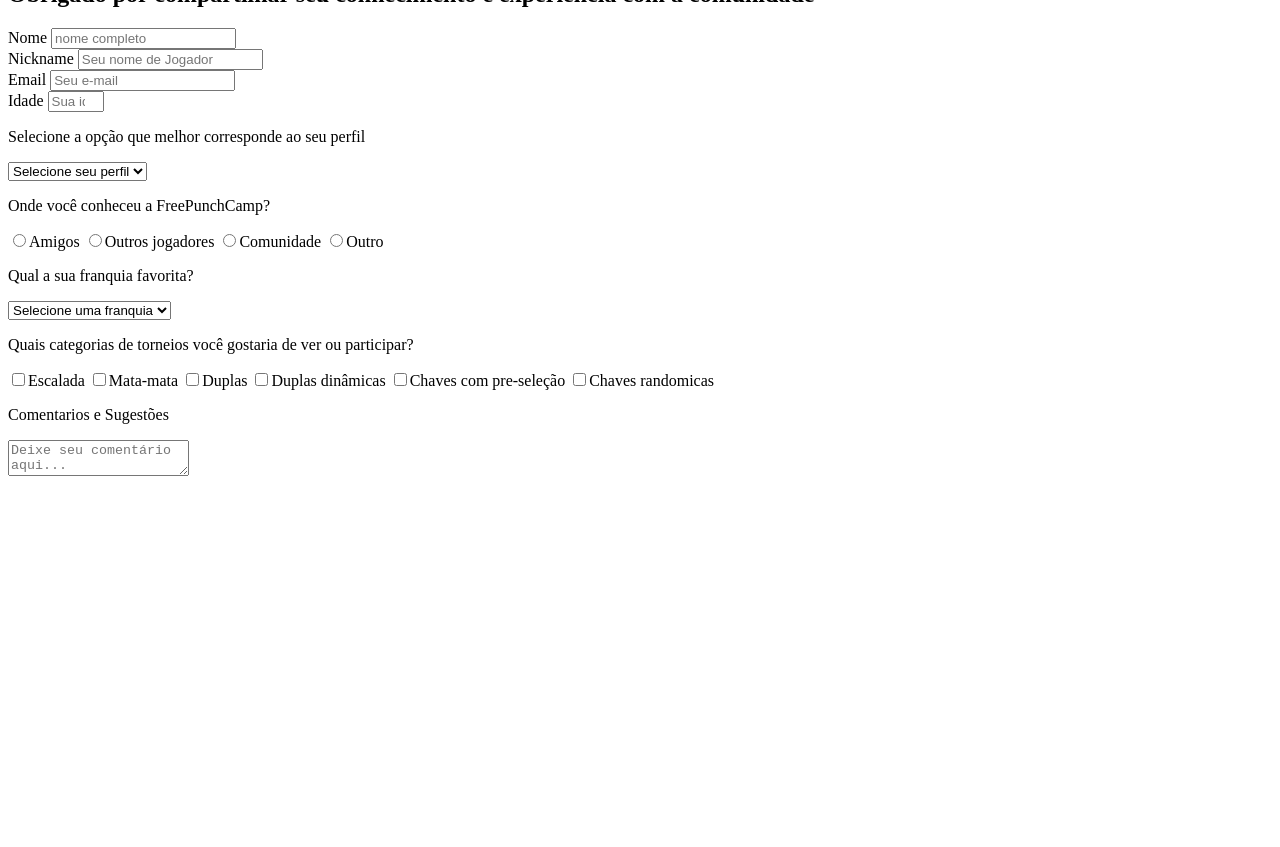
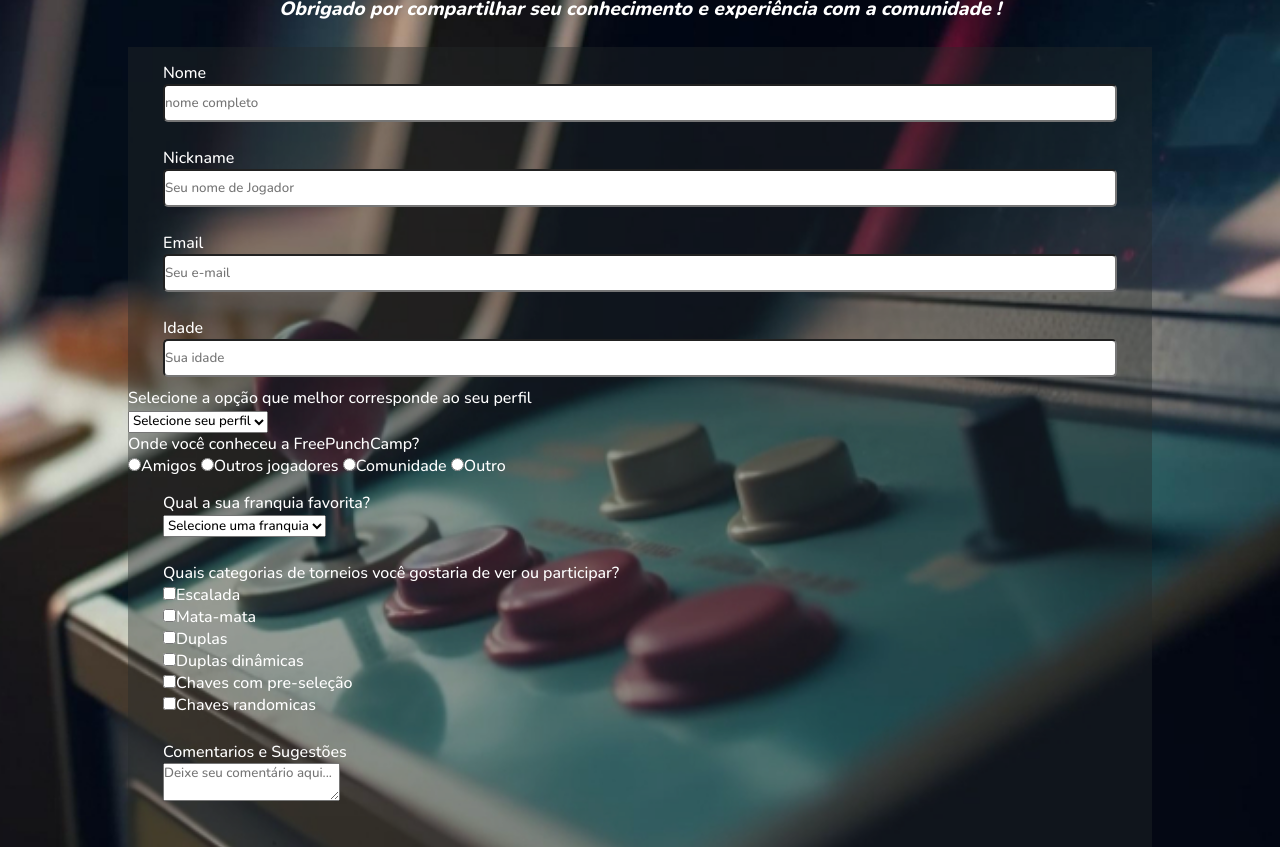
Before and after one commit to IanFontanive/projeto-formulario, a plain HTML site: page index.html in a window 1280 px wide. Shown: the part 99-946 px from the top of the page. Before the commit the page ends 800 px from the top, so only its background shows below. Drawn offline with nearby package versions, Linux system fonts and the light colour scheme.

Commit message:
Ajustes Gerais

```diff
--- /dev/null
+++ b/estilos/style.css
@@ -0,0 +1,88 @@
+@charset "UTF-8";
+
+
+@import url('https://fonts.googleapis.com/css2?family=Nunito:wght@500;800&display=swap');
+
+@import url('https://fonts.googleapis.com/css2?family=Rubik:wght@300&display=swap');
+
+:root {
+    --fonte1: Verdana, Geneva, Tahoma, sans-serif;
+    --fonte2: 'Nunito', sans-serif;
+    --fonte3: 'Rubik' sans-serif;
+}
+
+* {
+    font-family: Nunito, Ubuntu, Cantarrel, sans-serif;
+    padding: 0px;
+    margin: 0px;
+    box-sizing: border-box;
+}
+
+body, html {
+    color: white;
+    background-color: #d9252586;
+    font-family: var(--fonte1);
+
+    background-image: url(../imagens/fundo-controle2.jpg);
+    background-repeat: no-repeat;
+    background-size: cover;
+    background-attachment: fixed;
+
+    height: 100vh;
+    width: 100vw;
+}
+
+div#titulo {
+    padding: 40px 20px 25px;
+    font-family: var(--fonte2);
+    text-align: center;
+}
+
+div#titulo > h1 {
+    font-weight: 800;
+    padding-bottom: 12px;
+}
+
+div#titulo > h2 {
+    font-style: italic;
+    font-size: 1.2rem;
+}
+
+main {
+    position: relative;
+    height: 100vh;
+    width: 100vw;
+}
+
+form{
+    position: absolute;
+    top: 50%;
+    left: 50%;
+    overflow: hidden;
+
+
+    background-color: rgba(36, 41, 41, 0.397);
+    width: 80%;
+    height: 100%;
+
+    transform: translate(-50%, -50%);
+
+    font-family: var(--fonte3);
+    font-weight: 500;
+}
+
+div.campo {
+    padding: 15px 35px 10px 35px;
+}
+
+div.campo > label{
+    display: block;
+}
+
+
+div.campo > input{
+    display: block;
+    width: 100%;
+    height: 2.375rem;
+    border-radius: 5px;
+}
--- a/index.html
+++ b/index.html
@@ -3,12 +3,13 @@
 <head>
     <meta charset="UTF-8">
     <meta name="viewport" content="width=device-width, initial-scale=1.0">
+    <link rel="stylesheet" href="estilos/style.css">
     <title>Form</title>
 </head>
 <body>
-    <div id="tiulo">
-        <h1>FreePunchCamp Enquete</h1>
-        <h2>Obrigado por compartilhar seu conhecimento e experiência com a comunidade</h2>
+    <div id="titulo">
+        <h1>freePunchCamp Enquete</h1>
+        <h2>Obrigado por compartilhar seu conhecimento e experiência com a comunidade !</h2>
     </div>
     <main>
         <form action="enquete.php" method="post">
@@ -28,7 +29,7 @@
                 <label for="iidade">Idade</label>
                 <input type="number" name="idade" id="iidade" min="12" max="99" placeholder="Sua idade" required>
             </div>
-            <div class="campo">
+            <div class="select">
                 <p>Selecione a opção que melhor corresponde ao seu perfil</p>
                 <Select name="perfil" required>
                     <option disabled selected value>Selecione seu perfil</option>
@@ -39,7 +40,7 @@
                     <option value="Pro-player">Pro-player</Pro-player></option>
                 </Select>
             </div>
-            <div class="campo">
+            <div class="select">
                 <p>Onde você conheceu a FreePunchCamp?</p>
                 <input type="radio" id="iamigos" value="Amigos" name="contatocom"><label for="iamigos">Amigos</label></label>
                 <input type="radio" id="ijogadores" value="Outros jogadores" name="contatocom"><label for="ijogadores">Outros jogadores</label></label>
@@ -73,9 +74,7 @@
                 <label for="ichavesran"><input type="checkbox" name="chaves-randomicas" id="ichavesran">Chaves randomicas</label>
             </div>
             <div class="campo">
-                <label for="comentarios">
-                    <p>Comentarios e Sugestões</p>
-                </label>
+                <p>Comentarios e Sugestões</p>
                 <textarea id="comentarios" name="comentarios-sugestoes" placeholder="Deixe seu comentário aqui..." minlength="5" maxlength="200"></textarea>
             </div>
         </form>
```
Also changed, not shown: imagens/fundo-controle.jpg (added), imagens/fundo-controle2.jpg (added).
